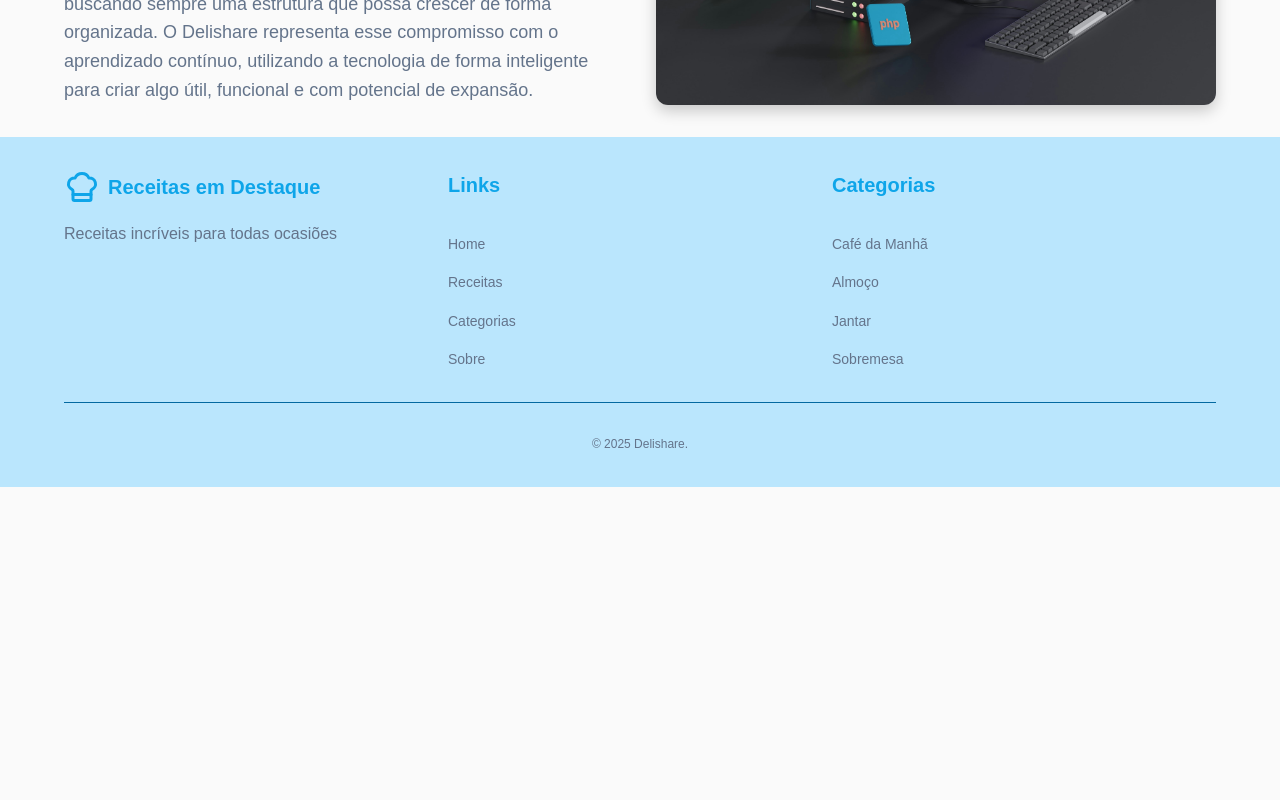
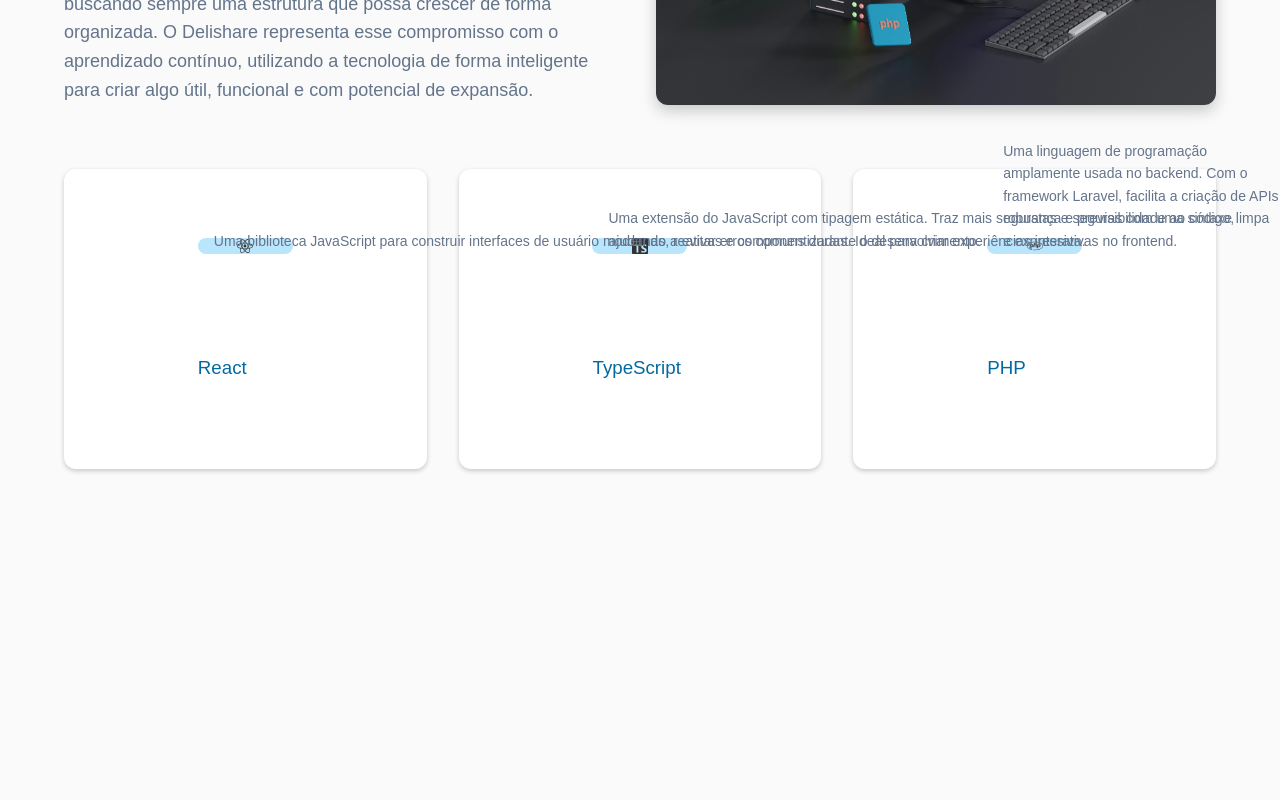
Before and after one commit to RuanValenca/Delishare-, a React (Vite) app in the folder FrontEnd/: page /sobre in a window 1280 px wide. Shown: the part 540-1340 px from the top of the page. Before the commit the page ends 1027 px from the top, so only its background shows below. Built offline with nearby package versions, Linux system fonts and the light colour scheme.

Commit message:
componente cardInfo

```diff
--- /dev/null
+++ b/FrontEnd/src/components/CardInfo/index.tsx
@@ -0,0 +1,22 @@
+import * as S from "./styles";
+
+interface Props {
+  icon: React.ReactNode;
+  name: string;
+  description: string;
+  bgColor: string;
+}
+
+export default function CardInfo({ icon, name, description, bgColor }: Props) {
+  return (
+    <S.Container>
+      <>
+        <S.Icon bgColor={bgColor}>{icon}</S.Icon>
+        <S.Name>{name}</S.Name>
+      </>
+      <S.DivDescription>
+        <S.Description>{description}</S.Description>
+      </S.DivDescription>
+    </S.Container>
+  );
+}
--- /dev/null
+++ b/FrontEnd/src/components/CardInfo/styles.ts
@@ -0,0 +1,55 @@
+import styled from "styled-components";
+
+interface Props {
+  bgColor: string;
+}
+
+export const Container = styled.div`
+  background: ${({ theme }) => theme.colors.background};
+  box-shadow: 0px 2px 5px ${({ theme }) => theme.colors.shadow};
+  height: 300px;
+  border-radius: 12px;
+  display: grid;
+  grid-template-rows: repeat(2, 1fr);
+  align-items: center;
+  justify-content: center;
+  padding: 1rem;
+`;
+
+export const Icon = styled.div<Props>`
+  display: flex;
+  align-items: center;
+  justify-content: center;
+  height: fit-content;
+  width: 95px;
+  border-radius: 95px;
+
+  background: ${({ bgColor, theme }) => bgColor ?? theme.colors.background};
+`;
+
+export const Name = styled.h3`
+  color: ${({ theme }) => theme.font.colors.DarkBlue};
+  font-weight: ${({ theme }) => theme.font.weight.normal};
+`;
+
+export const DivDescription = styled.div`
+  display: grid;
+  grid-template-columns: repeat(2, 1fr);
+  grid-template-rows: repeat(2, 1fr);
+  padding: 0.5rem 1rem;
+  height: 30%;
+  gap: 0.5rem;
+  background: ${({ theme }) => theme.colors.background};
+`;
+
+export const Description = styled.p`
+  position: absolute;
+  bottom: 0;
+  padding: 0.5rem 0;
+  display: flex;
+  align-items: center;
+  gap: 0.5rem;
+  color: ${({ theme }) => theme.font.colors.secondaryText};
+  font-weight: ${({ theme }) => theme.font.weight.normal};
+  font-size: ${({ theme }) => theme.font.size.textSm};
+`;
--- a/FrontEnd/src/features/About/index.tsx
+++ b/FrontEnd/src/features/About/index.tsx
@@ -1,5 +1,10 @@
+import { useTheme } from "styled-components";
+import CardInfo from "../../components/CardInfo";
 import * as S from "./styles";
+import { FaPhp, FaReact } from "react-icons/fa6";
+import { SiTypescript } from "react-icons/si";
 export default function About() {
+  const theme = useTheme();
   return (
     <S.Container>
       <S.DivText>
@@ -28,7 +33,26 @@
         </S.DivImage>
       </S.DivInfo>
 
-      {/*Adicionar Tecnologias*/}
+      <S.Tech>
+        <CardInfo
+          bgColor={theme.colors.blueSchema.light}
+          icon={<FaReact />}
+          name="React"
+          description="Uma biblioteca JavaScript para construir interfaces de usuário modernas, reativas e componentizadas. Ideal para criar experiências interativas no frontend."
+        />
+        <CardInfo
+          bgColor={theme.colors.blueSchema.light}
+          icon={<SiTypescript />}
+          name="TypeScript"
+          description="Uma extensão do JavaScript com tipagem estática. Traz mais segurança e previsibilidade ao código, ajudando a evitar erros comuns durante o desenvolvimento."
+        />
+        <CardInfo
+          bgColor={theme.colors.blueSchema.light}
+          icon={<FaPhp />}
+          name="PHP"
+          description="Uma linguagem de programação amplamente usada no backend. Com o framework Laravel, facilita a criação de APIs robustas e seguras com uma sintaxe limpa e expressiva."
+        />
+      </S.Tech>
     </S.Container>
   );
 }
--- a/FrontEnd/src/features/About/styles.ts
+++ b/FrontEnd/src/features/About/styles.ts
@@ -1,8 +1,9 @@
 import styled from "styled-components";
 
 export const Container = styled.nav`
+  display: flex;
+  flex-direction: column;
   gap: 2rem;
-  display: grid;
 `;
 
 export const DivInfo = styled.div`
@@ -62,3 +63,11 @@
   object-fit: cover;
   box-shadow: 0px 6px 15px ${({ theme }) => theme.colors.shadow};
 `;
+
+export const Tech = styled.div`
+  padding: 0rem 4rem 2rem;
+  display: grid;
+  gap: 2rem;
+  grid-template-rows: repeat(2, 1fr);
+  grid-template-columns: repeat(3, 1fr);
+`;
--- a/FrontEnd/src/routes/index.tsx
+++ b/FrontEnd/src/routes/index.tsx
@@ -14,7 +14,6 @@
 
         <Route element={<MainLayout />}>
           <Route path="/Delishare" element={<DelishareMenu />} />
-
           <Route path="/sobre" element={<About />} />
         </Route>
       </Routes>
```
